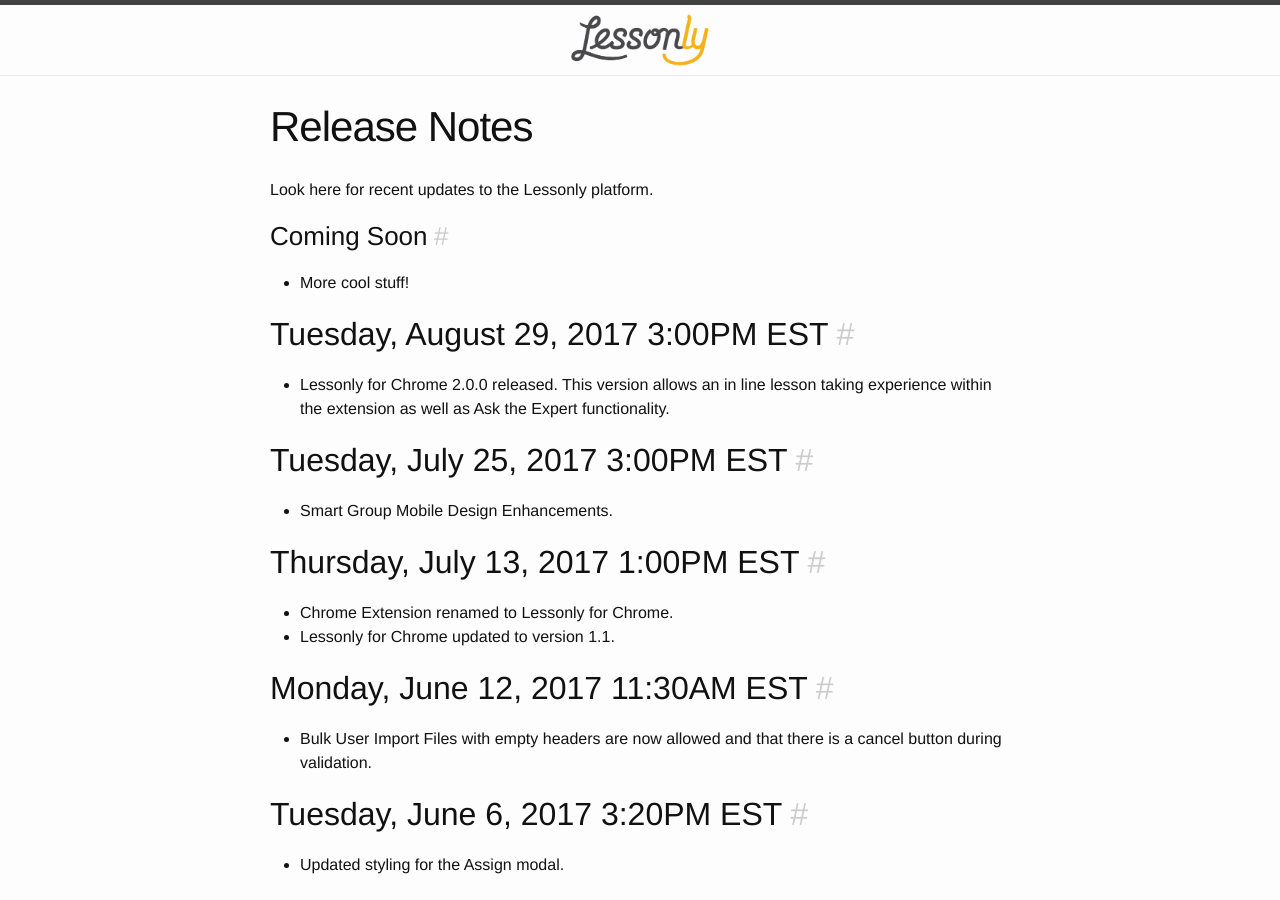
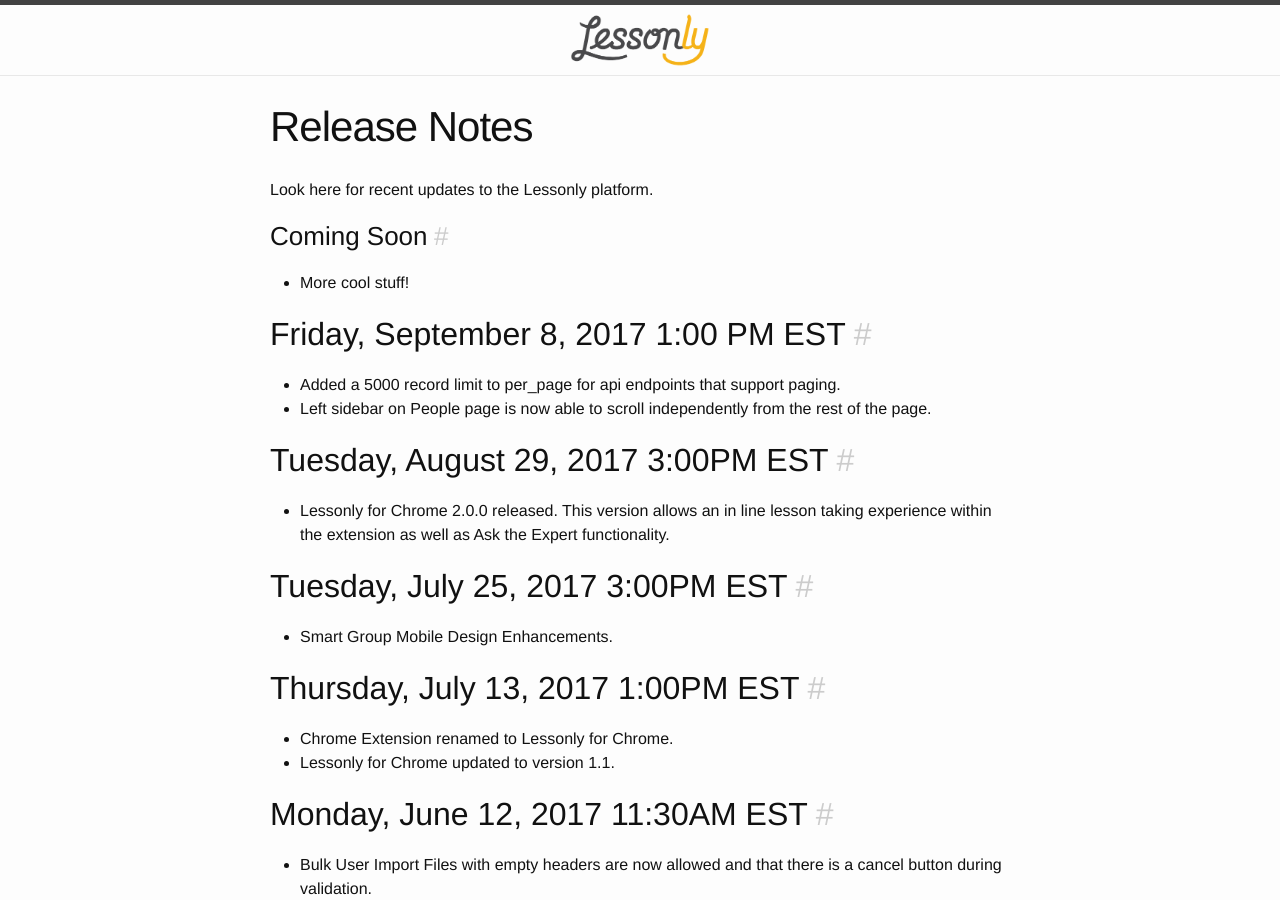
Before and after one commit to isabella232/lessonly.github.io, a Jekyll site: the page built from release-notes.md, in a window 1280 px wide and 900 px high. Built offline with Jekyll 4.4.1, drawn with Linux system fonts in a browser that asks for light colours.

Commit message:
Update release-notes.md

```diff
--- a/release-notes.md
+++ b/release-notes.md
@@ -7,6 +7,10 @@
 
 ### Coming Soon
 - More cool stuff!
+
+## Friday, September 8, 2017 1:00 PM EST
+- Added a 5000 record limit to per_page for api endpoints that support paging.
+- Left sidebar on People page is now able to scroll independently from the rest of the page.
 
 ## Tuesday, August 29, 2017  3:00PM EST
 - Lessonly for Chrome 2.0.0 released. This version allows an in line lesson taking experience within the extension as well as Ask the Expert functionality.
```
